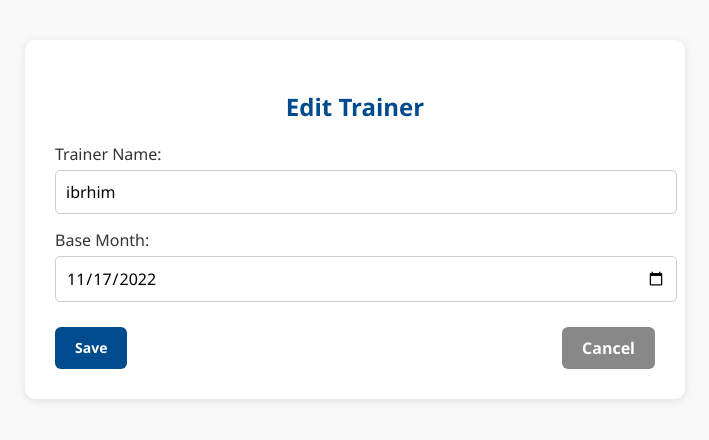
After one commit to ibrahimshowaia/instructor_system, a Flask app: page /edit_trainer/2121 in a window 1280 px wide. The commit adds this page. Shown: the top 440 px of the page, without its empty margins (285-994 px from the left). Run offline with Flask 3, Linux system fonts and the light colour scheme; data comes from the database, SQL or seed files in the repository.

Commit message:
Everything up-to-date

```diff
--- a/app.py
+++ b/app.py
@@ -1,8 +1,8 @@
-from flask import Flask, render_template,  request, redirect, url_for, session, flash, send_file
-import sqlite3, os
-from datetime import datetime, timedelta
+from flask import Flask, render_template, request, redirect, url_for, session, flash, send_file
+import sqlite3, os, csv
+from datetime import datetime
 from werkzeug.utils import secure_filename
-from io import BytesIO
+from io import StringIO, BytesIO
 
 app = Flask(__name__)
 app.secret_key = "your_secret_key"
@@ -18,7 +18,6 @@ USERS = {
     "RST": {"username": "rst", "password": "rst123"}
 }
 
-# ------------------------- AUTH -------------------------
 @app.route("/", methods=["GET", "POST"])
 def home():
     if request.method == "POST":
@@ -38,86 +37,70 @@ def logout():
     session.clear()
     return redirect(url_for("home"))
 
-# ---------------------- DASHBOARD -----------------------
+def calculate_days_remaining(base_month):
+    try:
+        base_date = datetime.strptime(base_month, "%Y-%m-%d")
+        next_year = base_date.replace(year=base_date.year + 1)
+        return (next_year - datetime.today()).days
+    except:
+        return 0
+
 @app.route('/dashboard')
 def dashboard():
-    if 'logged_in' not in session:
-        return redirect(url_for('login'))
-
-    # اتصال بقاعدة البيانات
     conn = sqlite3.connect('database.db')
     conn.row_factory = sqlite3.Row
-    cur = conn.cursor()
+    c = conn.cursor()
+    c.execute("SELECT * FROM trainers")
+    trainers = c.fetchall()
+    updated_trainers = [{
+        'name': t['name'],
+        'trainer_id': t['trainer_id'],
+        'base_month': t['base_month'],
+        'days_remaining': calculate_days_remaining(t['base_month'])
+    } for t in trainers]
+    conn.close()
+    return render_template('ast/dashboard.html', trainers=updated_trainers)
 
-    # جلب جميع المدربين
-    cur.execute("SELECT * FROM trainers")
-    trainers = cur.fetchall()
+@app.route('/add_trainer', methods=['GET', 'POST'])
+def add_trainer():
+    if request.method == 'POST':
+        name = request.form['name']
+        trainer_id = request.form['trainer_id']
+        base_month = request.form['base_month']
+        conn = sqlite3.connect('database.db')
+        c = conn.cursor()
+        c.execute("INSERT INTO trainers (name, trainer_id, base_month) VALUES (?, ?, ?)", (name, trainer_id, base_month))
+        conn.commit()
+        conn.close()
+        return redirect(url_for('dashboard'))
+    return render_template('ast/add_trainer.html')
 
-    # إعداد البيانات ومعالجة التاريخ
-    current_date = datetime.today().date()
-    alert_messages = []
-    updated_trainers = []
+@app.route('/edit_trainer/<trainer_id>', methods=['GET', 'POST'])
+def edit_trainer(trainer_id):
+    conn = sqlite3.connect('database.db')
+    conn.row_factory = sqlite3.Row
+    c = conn.cursor()
+    if request.method == 'POST':
+        name = request.form['name']
+        base_month = request.form['base_month']
+        c.execute("UPDATE trainers SET name=?, base_month=? WHERE trainer_id=?", (name, base_month, trainer_id))
+        conn.commit()
+        conn.close()
+        return redirect(url_for('dashboard'))
+    c.execute("SELECT * FROM trainers WHERE trainer_id=?", (trainer_id,))
+    trainer = c.fetchone()
+    conn.close()
+    return render_template('ast/edit_trainer.html', trainer=trainer)
 
-    for trainer in trainers:
-        try:
-            base_date = datetime.strptime(trainer['base_month'], '%Y-%m-%d').date()
-        except:
-            base_date = current_date
+@app.route('/delete_trainer/<trainer_id>', methods=['POST'])
+def delete_trainer(trainer_id):
+    conn = sqlite3.connect('database.db')
+    c = conn.cursor()
+    c.execute("DELETE FROM trainers WHERE trainer_id=?", (trainer_id,))
+    conn.commit()
+    conn.close()
+    return redirect(url_for('dashboard'))
 
-        # حساب الفرق
-        days_remaining = (base_date - current_date).days
-
-        # تنبيه إذا اقترب الانتهاء (60 يوم)
-        if 0 <= days_remaining <= 60:
-            alert_messages.append(f"⚠️ Trainer {trainer['name']}'s qualification expires in {days_remaining} days!")
-        # تنبيه إذا انتهت الصلاحية
-        elif days_remaining < 0:
-            alert_messages.append(f"❌ Trainer {trainer['name']}'s qualification expired {-days_remaining} days ago!")
-
-        # إضافة التاريخ المعالج والفرق
-        trainer_dict = dict(trainer)
-        trainer_dict['base_month'] = base_date
-        trainer_dict['days_remaining'] = days_remaining
-        updated_trainers.append(trainer_dict)
-
-    # ترتيب حسب الأقرب للانتهاء
-    updated_trainers.sort(key=lambda t: t['days_remaining'])
-
-    # البحث إذا وُجد
-    search_query = request.args.get('search', '').lower()
-    if search_query:
-        updated_trainers = [
-            t for t in updated_trainers
-            if search_query in t['name'].lower() or search_query in t['trainer_id'].lower()
-        ]
-
-    return render_template('ast/dashboard.html',
-                           trainers=updated_trainers,
-                           current_date=current_date,
-                           alerts=alert_messages,
-                           search_query=search_query)
-
-# ---------------------- ADD TRAINER ---------------------
-@app.route("/add_trainer", methods=["GET", "POST"])
-def add_trainer():
-    if request.method == "POST":
-        name = request.form.get("name")
-        trainer_id = request.form.get("trainer_id")
-        base_month = request.form.get("base_month")
-        try:
-            conn = sqlite3.connect("database.db")
-            c = conn.cursor()
-            c.execute("INSERT INTO trainers (name, trainer_id, base_month) VALUES (?, ?, ?)",
-                      (name, trainer_id, base_month))
-            conn.commit()
-            conn.close()
-            return redirect(url_for("dashboard"))
-        except Exception as e:
-            flash(f"Error saving data: {e}", "danger")
-            return redirect(url_for("add_trainer"))
-    return render_template("ast/add_trainer.html")
-
-# ------------------- TRAINER DETAILS --------------------
 @app.route("/trainer/<trainer_id>", methods=["GET", "POST"])
 def trainer_detail(trainer_id):
     conn = sqlite3.connect("database.db")
@@ -125,151 +108,120 @@ def trainer_detail(trainer_id):
     c = conn.cursor()
     if request.method == "POST":
         items = request.form.getlist("item[]")
-        details = request.form.getlist("details[]")
+        details = request.form.getlist("detail[]")
         c.execute("DELETE FROM trainer_details WHERE trainer_id = ?", (trainer_id,))
         for item, detail in zip(items, details):
-            c.execute("INSERT INTO trainer_details (trainer_id, item, details) VALUES (?, ?, ?)",
-                      (trainer_id, item, detail))
+            c.execute("INSERT INTO trainer_details (trainer_id, item, detail) VALUES (?, ?, ?)", (trainer_id, item, detail))
         conn.commit()
     trainer = c.execute("SELECT * FROM trainers WHERE trainer_id = ?", (trainer_id,)).fetchone()
-    records = c.execute("SELECT item, details FROM trainer_details WHERE trainer_id = ?", (trainer_id,)).fetchall()
+    records = c.execute("SELECT item, detail FROM trainer_details WHERE trainer_id = ?", (trainer_id,)).fetchall()
     conn.close()
-    return render_template("ast/trainer_detail.html", trainer=trainer, records=records)
+    return render_template("ast/trainer_detail.html", trainer=trainer, details=records)
 
-# ---------------------- INITIAL -------------------------
 @app.route("/initial/<int:trainer_id>", methods=["GET", "POST"])
 def initial_page(trainer_id):
     conn = sqlite3.connect("database.db")
     conn.row_factory = sqlite3.Row
     c = conn.cursor()
-
     trainer = c.execute("SELECT * FROM trainers WHERE id = ?", (trainer_id,)).fetchone()
     trainer_name = trainer["name"]
     trainer_code = trainer["trainer_id"]
-
     if request.method == "POST":
         courses = request.form.getlist("course[]")
         dates = request.form.getlist("date[]")
         verified = request.form.getlist("verified[]")
-
         c.execute("DELETE FROM ttfoi_records WHERE trainer_id = ?", (trainer_code,))
         for course, date, ver in zip(courses, dates, verified):
             c.execute("""INSERT INTO ttfoi_records (trainer_name, trainer_id, course, date, verified)
                          VALUES (?, ?, ?, ?, ?)""", (trainer_name, trainer_code, course, date, ver))
-
         conn.commit()
         conn.close()
         flash("✅ Initial records saved.")
         return redirect(url_for("tcfoi_page", trainer_id=trainer_id))
-
-    # ✅ هذا الجزء هو اللي يضمن الطباعة بشكل سليم
     records = c.execute("SELECT * FROM ttfoi_records WHERE trainer_id = ?", (trainer_code,)).fetchall()
     current_date = datetime.today().strftime("%Y-%m-%d")
     conn.close()
     return render_template("ast/initial.html", trainer=trainer, trainer_id=trainer_id, records=records, current_date=current_date)
 
-# ------------------------ TCFOI --------------------------
 @app.route("/tcfoi/<int:trainer_id>", methods=["GET", "POST"])
 def tcfoi_page(trainer_id):
     conn = sqlite3.connect("database.db")
     conn.row_factory = sqlite3.Row
     c = conn.cursor()
-
     trainer = c.execute("SELECT * FROM trainers WHERE id = ?", (trainer_id,)).fetchone()
-
+    trainer_name = trainer["name"]
+    trainer_code = trainer["trainer_id"]
     if request.method == "POST":
         courses = request.form.getlist("course[]")
         dates = request.form.getlist("completion_date[]")
         verified_by = request.form.getlist("verified_by[]")
-
-        trainer_name = trainer["name"]
-        trainer_code = trainer["trainer_id"]
-
         c.execute("DELETE FROM tcfoi_records WHERE trainer_id = ?", (trainer_code,))
         for course, date, verified in zip(courses, dates, verified_by):
             c.execute("""INSERT INTO tcfoi_records (trainer_id, trainer_name, course, completion_date, verified_by)
                          VALUES (?, ?, ?, ?, ?)""", (trainer_code, trainer_name, course, date, verified))
-
         conn.commit()
         conn.close()
         flash("✅ TCFOI updated.")
         return redirect(url_for("tcfoi_page", trainer_id=trainer_id))
-
     current_date = datetime.today().strftime("%Y-%m-%d")
-    records = c.execute("SELECT * FROM tcfoi_records WHERE trainer_id = ?", (trainer["trainer_id"],)).fetchall()
+    records = c.execute("SELECT * FROM tcfoi_records WHERE trainer_id = ?", (trainer_code,)).fetchall()
     conn.close()
     return render_template("ast/tcfoi.html", trainer=trainer, records=records, current_date=current_date)
 
-# --------------------- RECURRENT ------------------------
 @app.route("/recurrent/<int:trainer_id>", methods=["GET", "POST"])
 def recurrent_page(trainer_id):
     conn = sqlite3.connect("database.db")
     conn.row_factory = sqlite3.Row
     c = conn.cursor()
-
     trainer = c.execute("SELECT * FROM trainers WHERE id = ?", (trainer_id,)).fetchone()
     trainer_code = trainer["trainer_id"]
-
     if request.method == "POST":
         courses = request.form.getlist("course[]")
         dates = request.form.getlist("completion_date[]")
         verified_by = request.form.getlist("verified_by[]")
-
         c.execute("DELETE FROM recurrent_records WHERE trainer_id = ?", (trainer_code,))
         for course, date, verified in zip(courses, dates, verified_by):
             c.execute("""INSERT INTO recurrent_records (trainer_id, trainer_name, course, completion_date, verified_by)
                          VALUES (?, ?, ?, ?, ?)""", (trainer_code, trainer["name"], course, date, verified))
-
         conn.commit()
         conn.close()
         flash("✅ Recurrent records saved.")
         return redirect(url_for("trainer_detail", trainer_id=trainer_code))
-
     records = c.execute("SELECT * FROM recurrent_records WHERE trainer_id = ?", (trainer_code,)).fetchall()
     current_date = datetime.today().strftime("%Y-%m-%d")
     conn.close()
-    return render_template("ast/recurrent.html", trainer_name=trainer["name"], trainer_id=trainer_code,
-                           date=current_date, trainer_id_value=trainer_id, records=records)
+    return render_template("ast/recurrent.html", trainer_name=trainer["name"], trainer_id=trainer_code, date=current_date, trainer_id_value=trainer_id, records=records)
 
-# ------------------ ADD QUALIFICATION -------------------
 @app.route("/add_qualification/<int:trainer_id>", methods=["GET", "POST"])
 def add_qualification(trainer_id):
     conn = sqlite3.connect("database.db")
     conn.row_factory = sqlite3.Row
     c = conn.cursor()
-
     trainer = c.execute("SELECT * FROM trainers WHERE id = ?", (trainer_id,)).fetchone()
     trainer_code = trainer["trainer_id"]
-
     if request.method == "POST":
         courses = request.form.getlist("course[]")
         dates = request.form.getlist("date[]")
         verified_by = request.form.getlist("verified[]")
-
         c.execute("DELETE FROM qualification_records WHERE trainer_id = ?", (trainer_code,))
         for course, date, verified in zip(courses, dates, verified_by):
             c.execute("""INSERT INTO qualification_records (trainer_id, course, completion_date, verified_by)
                          VALUES (?, ?, ?, ?)""", (trainer_code, course, date, verified))
-
         conn.commit()
         conn.close()
         flash("✅ Qualification saved.")
         return redirect(url_for("trainer_detail", trainer_id=trainer_code))
-
     records = c.execute("SELECT * FROM qualification_records WHERE trainer_id = ?", (trainer_code,)).fetchall()
     conn.close()
     return render_template("ast/add_qualification.html", trainer=trainer, trainer_id=trainer_id, records=records)
 
-# ---------------------- EVALUATION ----------------------
 @app.route("/evaluation/<int:trainer_id>", methods=["GET", "POST"])
 def evaluation(trainer_id):
     conn = sqlite3.connect("database.db")
     conn.row_factory = sqlite3.Row
     c = conn.cursor()
-
     trainer = c.execute("SELECT * FROM trainers WHERE id = ?", (trainer_id,)).fetchone()
     trainer_code = trainer["trainer_id"]
-
     if request.method == "POST":
         evaluator = request.form.get("evaluator")
         evaluation_date = request.form.get("evaluation_date")
@@ -281,7 +233,6 @@ def evaluation(trainer_id):
         if file:
             filename = secure_filename(file.filename)
             file.save(os.path.join(app.config['UPLOAD_FOLDER'], filename))
-
         c.execute("""INSERT INTO evaluation_records
                      (trainer_id, trainer_name, evaluator, evaluation_date, rating, weak_reason, notes, file_name)
                      VALUES (?, ?, ?, ?, ?, ?, ?, ?)""",
@@ -290,11 +241,9 @@ def evaluation(trainer_id):
         conn.close()
         flash("✅ Evaluation saved.")
         return redirect(url_for("trainer_detail", trainer_id=trainer_code))
-
     conn.close()
     return render_template("ast/evaluation.html", trainer=trainer)
 
-# ------------------- DOWNLOAD TRAINERS -------------------
 @app.route("/download_trainers_excel")
 def download_trainers_excel():
     conn = sqlite3.connect("database.db")
@@ -302,14 +251,10 @@ def download_trainers_excel():
     c.execute("SELECT name, trainer_id, base_month FROM trainers")
     data = c.fetchall()
     conn.close()
-
-    import csv
-    from io import StringIO, BytesIO
     si = StringIO()
     cw = csv.writer(si)
     cw.writerow(["Name", "Trainer ID", "Base Month"])
     cw.writerows(data)
-
     output = BytesIO()
     output.write(si.getvalue().encode('utf-8'))
     output.seek(0)
--- a/init_db.py
+++ b/init_db.py
@@ -18,13 +18,13 @@ CREATE TABLE IF NOT EXISTS trainers (
 )
 """)
 
-# تفاصيل المدرب
+# تفاصيل المدرب (✅ تعديل هنا: detail بدلًا من details)
 c.execute("""
 CREATE TABLE IF NOT EXISTS trainer_details (
     id INTEGER PRIMARY KEY AUTOINCREMENT,
     trainer_id TEXT NOT NULL,
     item TEXT,
-    details TEXT
+    detail TEXT
 )
 """)
 
@@ -64,7 +64,7 @@ CREATE TABLE IF NOT EXISTS recurrent_records (
 )
 """)
 
-# ✅ Additional Qualifications (متطابق مع app.py)
+# Additional Qualifications
 c.execute("""
 CREATE TABLE IF NOT EXISTS qualification_records (
     id INTEGER PRIMARY KEY AUTOINCREMENT,
--- /dev/null
+++ b/templates/ast/edit_trainer.html
@@ -0,0 +1,91 @@
+<!DOCTYPE html>
+<html lang="en">
+<head>
+    <meta charset="UTF-8">
+    <title>Edit Trainer</title>
+    <link rel="stylesheet" href="{{ url_for('static', filename='style.css') }}">
+    <style>
+        body {
+            font-family: 'Segoe UI', sans-serif;
+            background-color: #f9f9f9;
+            margin: 0;
+            padding: 40px;
+        }
+
+        .container {
+            width: 50%;
+            margin: auto;
+            background: white;
+            padding: 30px;
+            border-radius: 10px;
+            box-shadow: 0 2px 10px rgba(0,0,0,0.1);
+        }
+
+        h2 {
+            text-align: center;
+            color: #004b8d;
+            margin-bottom: 20px;
+        }
+
+        form label {
+            display: block;
+            margin-top: 15px;
+            color: #333;
+        }
+
+        form input {
+            width: 100%;
+            padding: 10px;
+            margin-top: 5px;
+            border: 1px solid #ccc;
+            border-radius: 5px;
+            font-size: 16px;
+        }
+
+        .form-buttons {
+            margin-top: 25px;
+            display: flex;
+            justify-content: space-between;
+        }
+
+        .form-buttons button, .form-buttons a {
+            padding: 10px 20px;
+            font-weight: bold;
+            border: none;
+            border-radius: 6px;
+            text-decoration: none;
+            color: white;
+            background-color: #004b8d;
+            transition: background-color 0.3s ease;
+        }
+
+        .form-buttons button:hover, .form-buttons a:hover {
+            background-color: #003366;
+        }
+
+        .form-buttons a {
+            background-color: #888;
+        }
+    </style>
+</head>
+<body>
+
+    <div class="container">
+        <h2>Edit Trainer</h2>
+
+        <form method="POST">
+            <label for="name">Trainer Name:</label>
+            <input type="text" id="name" name="name" value="{{ trainer.name }}" required>
+
+            <label for="base_month">Base Month:</label>
+            <input type="date" id="base_month" name="base_month" value="{{ trainer.base_month }}" required>
+
+            <div class="form-buttons">
+                <button type="submit">Save</button>
+                <a href="{{ url_for('dashboard') }}">Cancel</a>
+            </div>
+        </form>
+    </div>
+
+</body>
+</html>
```
Also changed, not shown: templates/ast/dashboard.html (+12 -1 lines), database.db.
